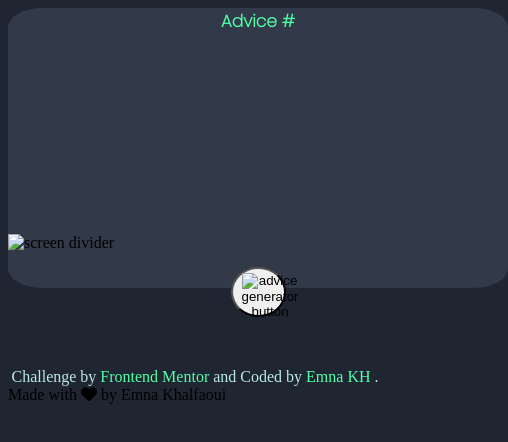
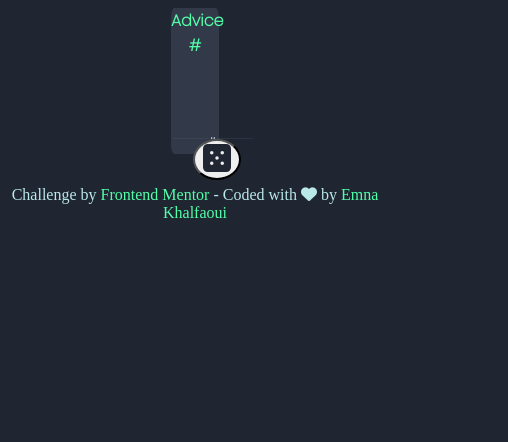
Before and after one commit to Emna747/my-advice-generator-app, a plain HTML site: page index.html in a window 390 px wide. Shown: the whole page, 508 px wide, since content can reach past the window. Drawn offline with Linux system fonts and the light colour scheme.

Commit message:
CSS updates

```diff
--- a/index.html
+++ b/index.html
@@ -15,14 +15,16 @@
 <div class="advicenumber"> Advice #<span class="advicenumber"></span></div>
  <div class ="advicetext"></div>
  <img src="pattern-divider-desktop.svg" alt="screen divider" class="divider">
- <button id="advicegenerator" onclick="getAdvice()"> <img src="icon-dice.svg" alt="advice generator button" class="dice-icon"> </button>
+ <button id="advicegenerator" onclick="getAdvice()"> <img src="icon-dice.svg"
+  alt="advice generator button" class="dice-icon"> </button>
  </div>
 
-   <footer class="attribution">
-    Challenge by <a href="https://www.frontendmentor.io?ref=challenge" target="_blank">Frontend Mentor</a> and
-    Coded by <a href="https://github.com/Emna747" target="_blank">Emna KH </a>.
-  </footer>
+
  <script src="script.js"></script>
 </body>
-<footer>Made with <i class="fa-solid fa-heart"></i> by Emna Khalfaoui</footer>
+<footer class="attribution">
+  Challenge by <a href="https://www.frontendmentor.io?ref=challenge" target="_blank">Frontend Mentor</a> -
+  Coded  with <i class="fa-solid fa-heart"></i> by <a href="https://github.com/Emna747"
+  target="_blank">Emna Khalfaoui </a>
+</footer>
 </html>
--- a/style.css
+++ b/style.css
@@ -8,57 +8,67 @@ html {
     box-sizing: inherit;
   }
 body{
-   background-color: hsl(218, 23%, 16%);
+   background-color: hsl(218, 23%, 16%);}
 
-}
-.wrapper{ width: 500px;
-    height: 280px;
+.wrapper{
+
+  position: relative;
+    max-width: 28rem;
+    min-height: 18rem;
     margin: 0 auto;
-
     border-radius: 7%;
     background-color: hsl(217, 19%, 24%);
     }
 
 
 
-.advicenumber {text-align: center;
-color:hsl(150, 100%, 66%) ;
-font-size: 17px;
+.advicenumber {
+  margin: 0 auto;
+  text-align: center;
+color:hsl(150, 100%, 66%);
+font-size: 1rem;
 font-family: 'Poppins', Arial, Helvetica, sans-serif;
 font-weight: bold;}
+
+
 .advicetext {
 font-family: 'Comfortaa', cursive;
-font-size: 20px;
+font-size: 1.25rem;
 font-weight: bold;
-padding: 2rem 0.3rem 2rem 0.3rem;
+padding: 3rem 0.3rem;
 text-align: center;
 color: white;
 margin: 0 auto;
 width: 400px;
-height: 200px;
-
-}
+height: 200px;}
 
 
-#advicegenerator{
-
-  width: 55px;
-  height: 18%;
+#advicegenerator {
+  position: absolute;
+  max-width: 5rem;
+  min-height: 2rem;
   border-radius: 50%;
-  display: block;
-  margin: auto;
-margin-top: 15px;
+  top: 90%;
+  left: 45%;}
 
 
+
+.dice-icon{
+  position: relative;
+  max-width: 4rem;
+  min-height: 2rem;
+  padding: 2px;
 }
-.dice-icon{width: 33px;
-padding: 3px;}
 #advicegenerator:hover {background-color:  hsl(150, 100%, 66%);
     box-shadow: 0 0 1.5rem hsl(150, 100%, 66%) }
+
 .divider{
-    margin: auto;
- display: block;
-    z-index: 38;
+    position: absolute;
+    width: 25rem;
+    left: 5%;
+    bottom: 15%;
+    margin: 0 auto;
+    z-index: 10;
 }
 .attribution {
     text-align: center;
@@ -73,3 +83,38 @@ padding: 3px;}
         text-decoration: none;}
     a:hover{color: hsl(150, 100%, 66%);
         text-decoration: none;}
+
+        @media all and (max-width:62em);
+        @media all and (max-width:45em)
+{.wrapper{
+  position: relative;
+  max-width: 3rem;
+  min-height: 3rem;
+  margin: 0 auto;
+  border-radius: 7%;
+  background-color: hsl(217, 19%, 24%);
+ }
+ .divider{
+  position: absolute;
+  width: 5rem;
+  left: 5%;
+  bottom: 10%;
+  margin: 0 auto;
+  z-index: 10;
+}
+.attribution {
+  text-align: center;
+  margin-top: 1.5rem;
+  color:#bae8e8;
+  margin-top: 2rem;
+  }
+  .advicetext {
+    font-family: 'Comfortaa', cursive;
+    font-size: 1rem;
+    font-weight: bold;
+    padding: 1rem 0.3rem;
+    text-align: center;
+    color: white;
+    margin: 0 auto;
+    width: 12rem;
+    height: 6rem;}}
```
Also changed, not shown: icon-dice.svg (added), pattern-divider-desktop.svg (added), pattern-divider-mobile.svg (added).
